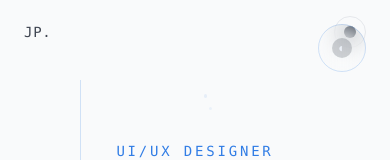
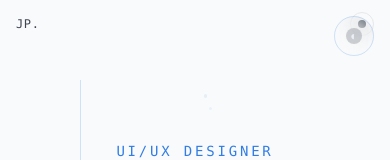
Before and after one commit to Murcielago3o/sonic-dreamscape-landing, a React (Vite) app: page /portfolio in a window 390 px wide. Shown: the top 160 px of the page. Built offline with nearby package versions, Linux system fonts and the light colour scheme.

Commit message:
Fix: Responsive dark mode button
Adjusted the positioning of the dark mode toggle button to be responsive to page size changes.

```diff
--- a/src/components/portfolio/Navbar.tsx
+++ b/src/components/portfolio/Navbar.tsx
@@ -24,13 +24,13 @@ const Navbar = () => {
         ? (isDark ? 'bg-background/80 backdrop-blur-md border-b border-border/20' : 'bg-white/80 backdrop-blur-md border-b border-gray-200/20')
         : 'bg-transparent'
     }`}>
-      <div className="max-w-7xl mx-auto px-6 py-4">
+      <div className="max-w-7xl mx-auto px-4 sm:px-6 py-3 sm:py-4">
         <div className="flex items-center justify-between">
-          <div className="font-mono text-sm tracking-wider opacity-80">
+          <div className="font-mono text-xs sm:text-sm tracking-wider opacity-80">
             JP.
           </div>
 
-          <div className="hidden md:flex items-center space-x-8">
+          <div className="hidden md:flex items-center space-x-6 lg:space-x-8">
             {['about', 'projects', 'experiments', 'contact'].map((item) => (
               <button
                 key={item}
@@ -45,9 +45,9 @@ const Navbar = () => {
 
           <button
             onClick={toggleTheme}
-            className="w-8 h-8 rounded-full border border-current/20 flex items-center justify-center hover:border-accent transition-all duration-300 group"
+            className="w-6 h-6 sm:w-8 sm:h-8 rounded-full border border-current/20 flex items-center justify-center hover:border-accent transition-all duration-300 group"
           >
-            <div className={`w-3 h-3 rounded-full transition-all duration-500 ${
+            <div className={`w-2 h-2 sm:w-3 sm:h-3 rounded-full transition-all duration-500 ${
               isDark ? 'bg-accent translate-x-0' : 'bg-gray-800 translate-x-0'
             }`} />
           </button>
--- a/src/components/portfolio/ThemeToggle.tsx
+++ b/src/components/portfolio/ThemeToggle.tsx
@@ -8,10 +8,10 @@ const ThemeToggle = () => {
   return (
     <button
       onClick={toggleTheme}
-      className="fixed top-6 right-6 z-50 w-12 h-12 rounded-full backdrop-blur-md border border-accent/20 flex items-center justify-center transition-all duration-500 hover:border-accent/50 group"
+      className="fixed top-4 right-4 sm:top-6 sm:right-6 z-50 w-10 h-10 sm:w-12 sm:h-12 rounded-full backdrop-blur-md border border-accent/20 flex items-center justify-center transition-all duration-500 hover:border-accent/50 group"
       aria-label="Toggle theme"
     >
-      <div className="relative w-5 h-5">
+      <div className="relative w-4 h-4 sm:w-5 sm:h-5">
         <div
           className={`absolute inset-0 transition-all duration-500 ${
             isDark ? 'opacity-100 rotate-0 scale-100' : 'opacity-0 rotate-180 scale-0'
```
